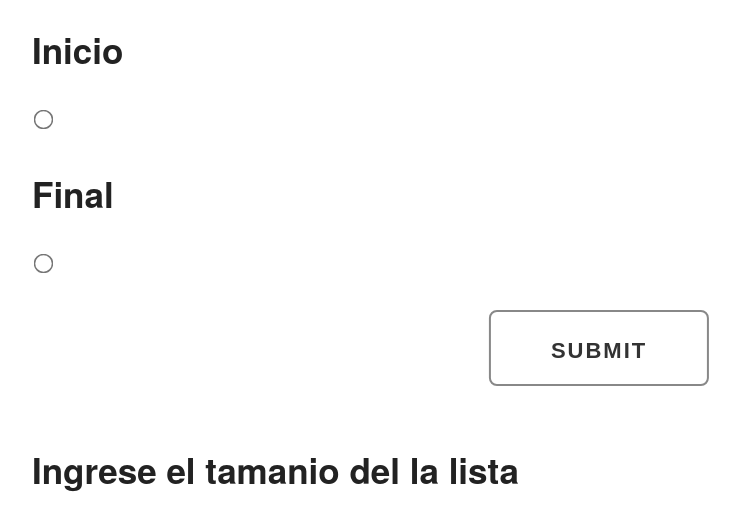
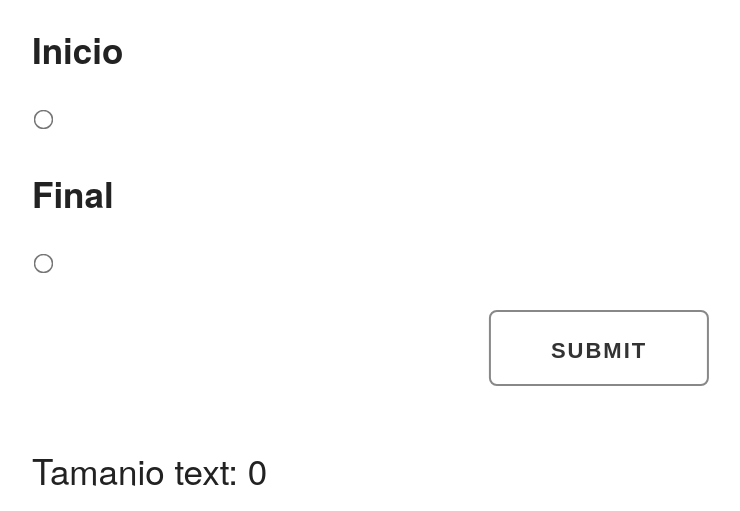
Before and after one commit to BANQUETOX/PortfolioV2U, a plain HTML site: page Tecnico/Practica7/listPractice.html in a window 1280 px wide. Both pictures are taken after typing "Sample" into the empty fields and a click on the button "SUBMIT". Shown: the part 289-800 px from the top of the page, without its empty margins (104-844 px from the left). Drawn offline with Linux system fonts and the light colour scheme.

Commit message:
lenght fix

```diff
--- a/Tecnico/Practica7/index.js
+++ b/Tecnico/Practica7/index.js
@@ -1,6 +1,7 @@
 let inputElements = []
 let elements = []
 let form = document.getElementById("form")
+let listLenght = document.getElementById("list-lenght")
 function addElement(){
     let input = document.getElementById("element").value
     let radioStar = document.getElementById("position-start")
@@ -20,8 +21,10 @@ function addElement(){
     elements.forEach(element => {
         document.getElementById("elementList").appendChild(element)
     });
+    listLenght.textContent = "Tamanio text:  " + elements.length
     console.log(inputElements)
 }
+
 
 
 
--- a/Tecnico/Practica7/listPractice.html
+++ b/Tecnico/Practica7/listPractice.html
@@ -36,9 +36,7 @@
 
         </form>
 
-
-        <label for="list">Ingrese el tamanio del la lista</label>
-        <input type="text" class=" lol" id="list">
+        <p id="list-lenght"></p>
     </div>
     <div class="elements">
         <ul class="inputs" id="elementList" >
```
